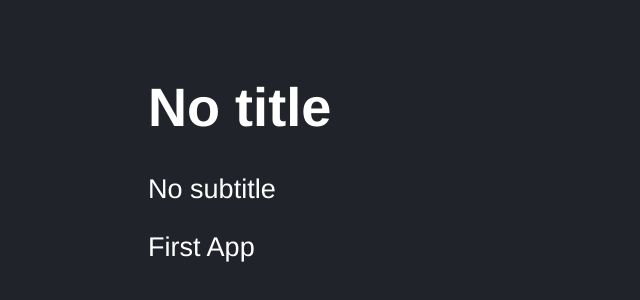
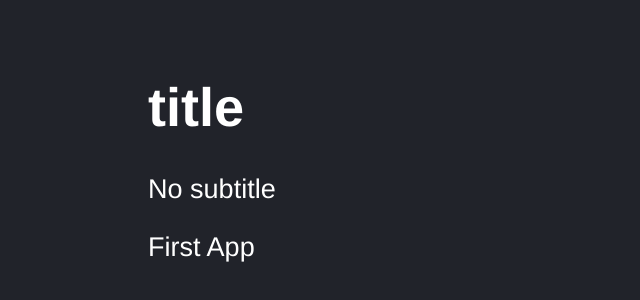
Before and after one commit to EdsonJSF/react-vite-app, a React (Vite) app: page / in a window 1280 px wide. Shown: the part 108-408 px from the top of the page, without its empty margins (0-640 px from the left). Built offline with nearby package versions, Linux system fonts and the light colour scheme.

Commit message:
fix: prop types validation errors

```diff
--- a/src/components/app.jsx
+++ b/src/components/app.jsx
@@ -4,20 +4,19 @@ export const App = ({ title, subTitle, name }) => {
   return (
     <>
       <h1>{title}</h1>
-      {/* <p>{JSON.stringify(subTile)}</p> */}
       <p>{subTitle}</p>
       <p>{name}</p>
     </>
   );
 };
 
-App.protoTypes = {
-  title: PropTypes.isRequired,
+App.propTypes = {
+  name: PropTypes.string,
   subTitle: PropTypes.string,
+  title: PropTypes.string.isRequired,
 };
 
 App.defaultProps = {
   name: "First App",
   subTitle: "No subtitle",
-  title: "No title",
 };
--- a/src/main.jsx
+++ b/src/main.jsx
@@ -3,11 +3,9 @@ import ReactDOM from "react-dom/client";
 
 import "./index.css";
 import { App } from "./components/app";
-import { CounterApp } from "./components/CounterApp";
 
 ReactDOM.createRoot(document.getElementById("root")).render(
   <React.StrictMode>
-    <App />
-    {/* <CounterApp value={10} /> */}
+    <App title="title" />
   </React.StrictMode>
 );
```
